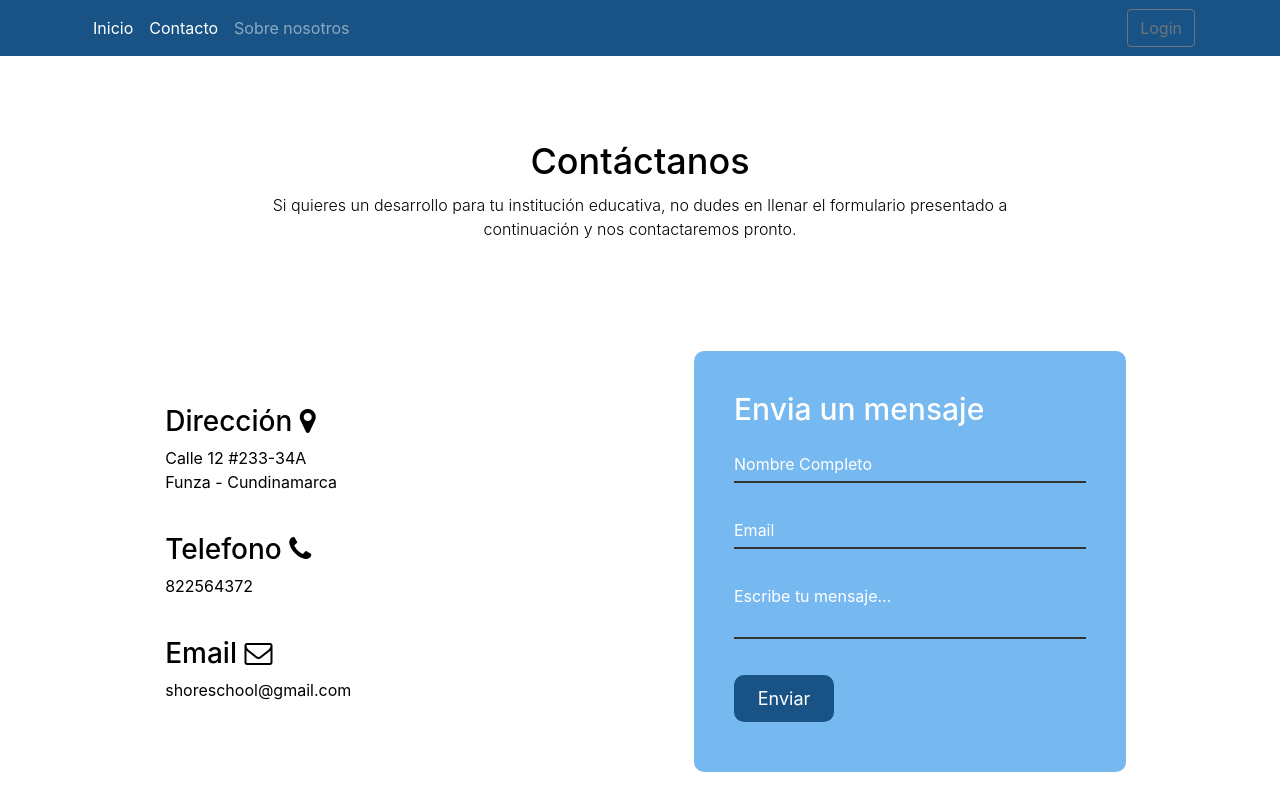
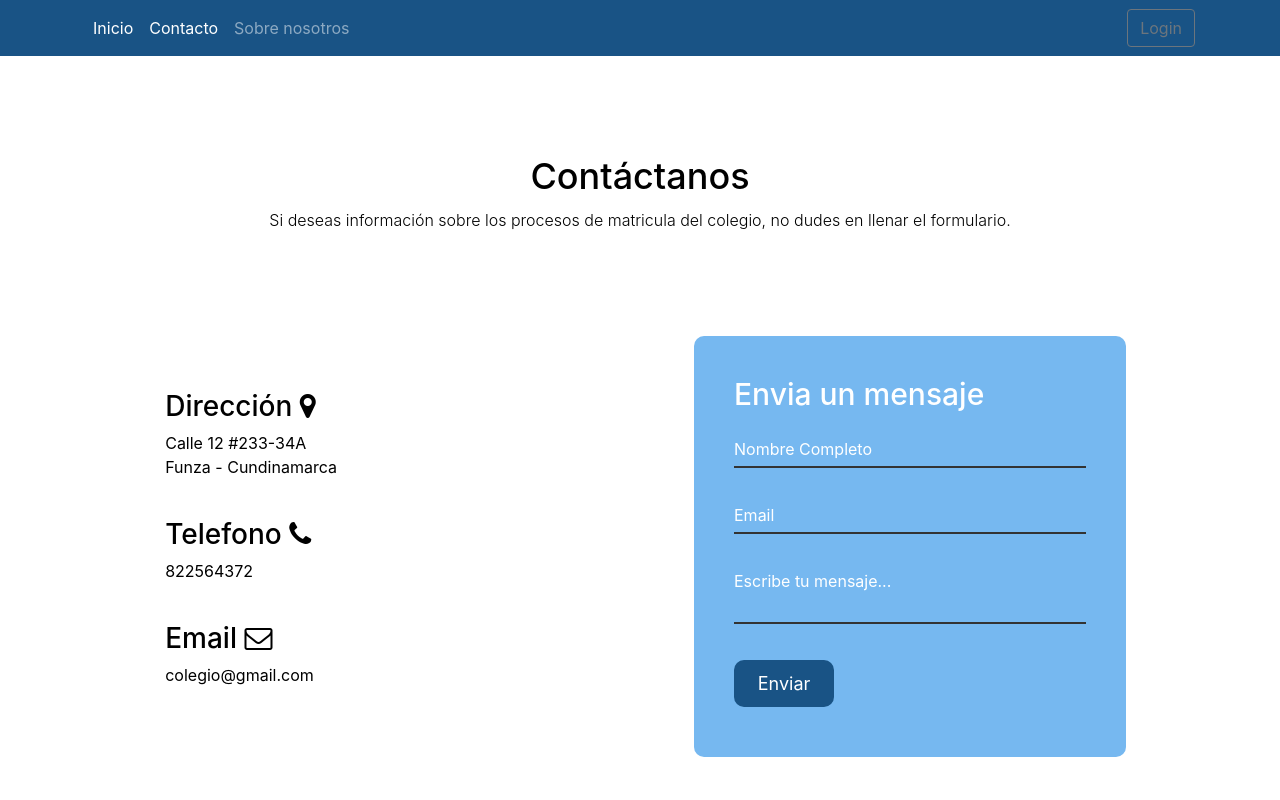
Before and after one commit to carlosmargu/ShoreSchool, a React (Create React App) app: page /contacto in a window 1280 px wide. Shown: the top 800 px of the page. Built offline with nearby package versions, Linux system fonts and the light colour scheme; no server answers.

Commit message:
actualizacion p contactus

```diff
--- a/src/components/ContactUsComponent.js
+++ b/src/components/ContactUsComponent.js
@@ -8,7 +8,7 @@ class ContactUs extends Component {
                 <section className="contact">
                     <div className="content">
                         <h2>Contáctanos</h2>
-                        <p>Si quieres un desarrollo para tu institución educativa, no dudes en llenar el formulario presentado a continuación y nos contactaremos pronto.</p>
+                        <p>Si deseas información sobre los procesos de matricula del colegio, no dudes en llenar el formulario.</p>
                     </div>
                     <div className="containerflex">
                         <div className="contactInfo">
@@ -31,7 +31,7 @@ class ContactUs extends Component {
                                     <div className="icon" style={{color: "#000"}}>
                                         <div className="text" style={{color: "#000"}}>
                                             <h3>Email <i className="fa fa-envelope-o fa-1.5x" aria-hidden="true"></i></h3>
-                                            <p>shoreschool@gmail.com</p>
+                                            <p>colegio@gmail.com</p>
                                         </div>
                                     </div>
                                 </div>
```
